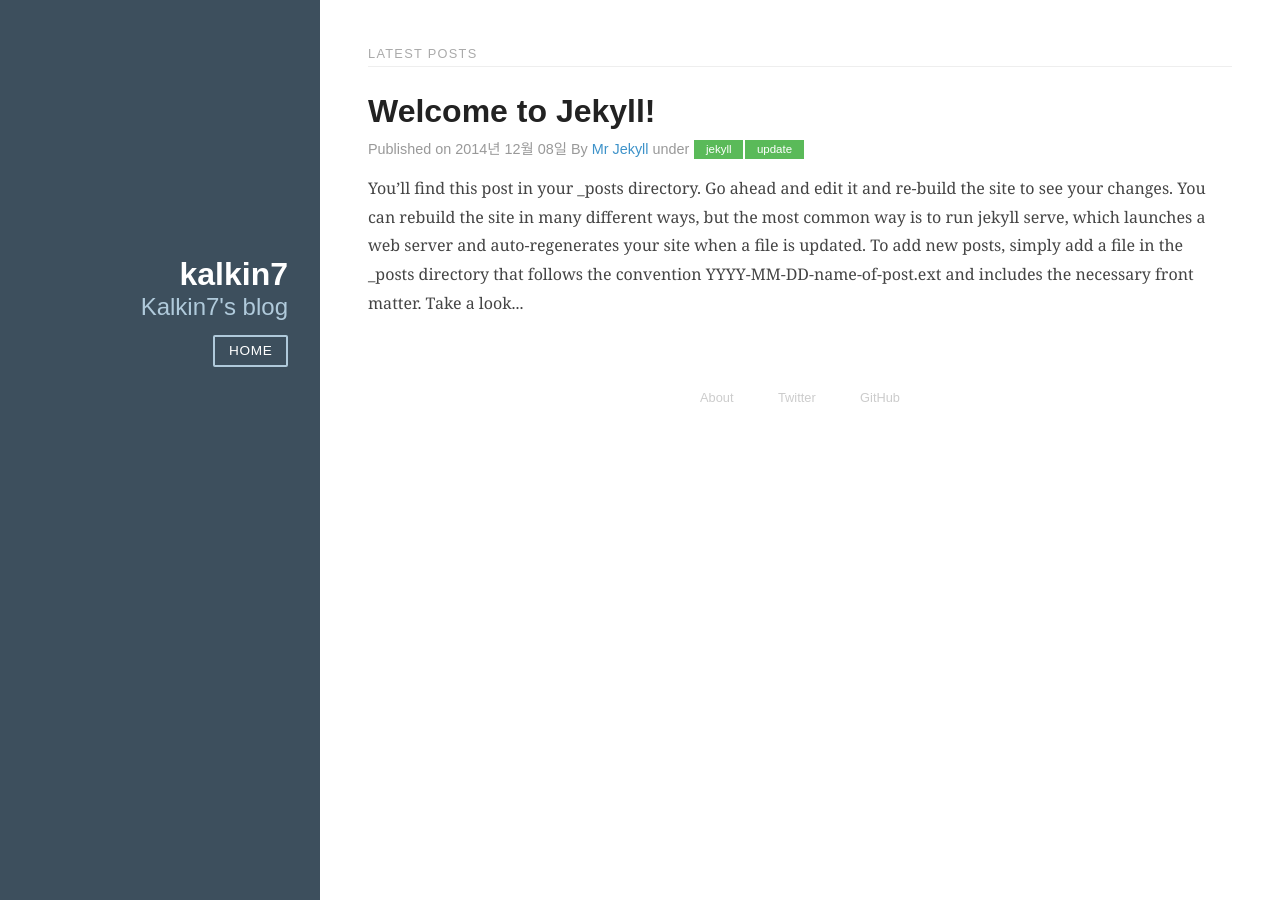
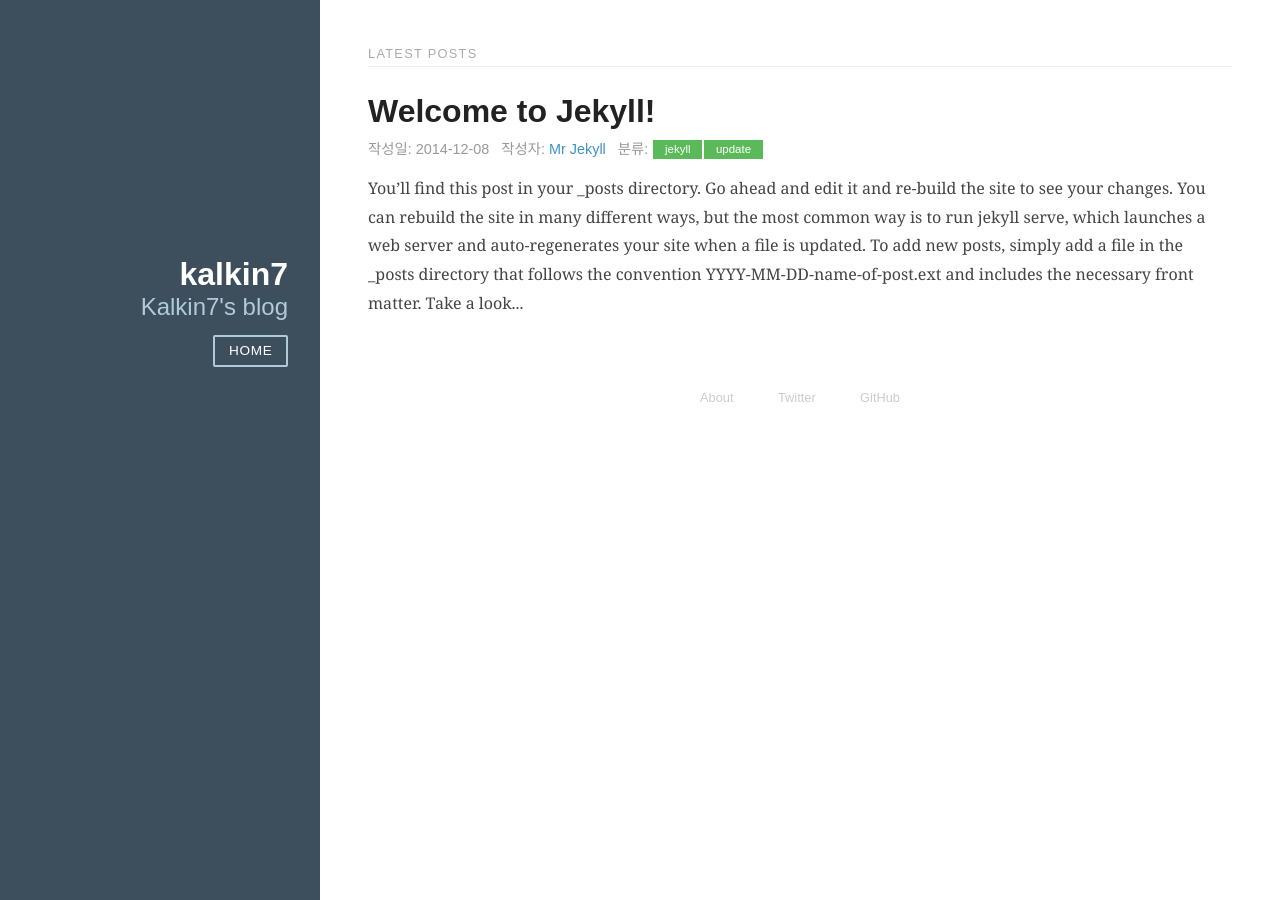
Before and after one commit to kalkin7/blogtest04, a Jekyll site: the page built from index.html, in a window 1280 px wide. Built offline with Jekyll 4.4.1, drawn with Linux system fonts in a browser that asks for light colours.

Commit message:
Blog Update

```diff
--- a/_layouts/post.html
+++ b/_layouts/post.html
@@ -11,7 +11,7 @@ layout: default
       <a href="{{ page.url }}"><h2 class="post-title">{{ page.title }}</h2></a>
 
       <p class="post-meta">
-        Published on {{ page.date | date: "%Y년 %m월 %d일" }} By <a href="#" class="post-author">{% if page.author %}{{ page.author}}{% endif %}</a> under {% for category in page.categories %}<a class="post-category post-category-design" href="#">{{ category }}</a>{% endfor %}</p>
+        작성일: {{ page.date | date: "%Y년 %m월 %d일" }} &nbsp;&nbsp;작성자: <a href="#" class="post-author">{% if page.author %}{{ page.author}}{% endif %}</a> &nbsp;&nbsp;분류: {% for category in page.categories %}<a class="post-category post-category-design" href="#">{{ category }}</a>{% endfor %}</p>
       </header>
 
       <div class="post-description">
--- a/index.html
+++ b/index.html
@@ -13,7 +13,7 @@ layout: default
       <a href="{{ post.url }}"><h2 class="post-title">{{ post.title }}</h2></a>
 
       <p class="post-meta">
-        Published on {{ post.date | date: "%Y년 %m월 %d일" }} By <a href="#" class="post-author">{% if post.author %}{{ post.author}}{% endif %}</a> under {% for category in post.categories %}<a class="post-category post-category-design" href="#">{{ category }}</a>{% endfor %}</p>
+        작성일: {{ post.date | date: "%Y-%m-%d" }} &nbsp;&nbsp;작성자: <a href="#" class="post-author">{% if post.author %}{{ post.author}}{% endif %}</a> &nbsp;&nbsp;분류: {% for category in post.categories %}<a class="post-category post-category-design" href="#">{{ category }}</a>{% endfor %}</p>
       </header>
 
       <div class="post-description">
```
Also changed, not shown: 1 other file.
